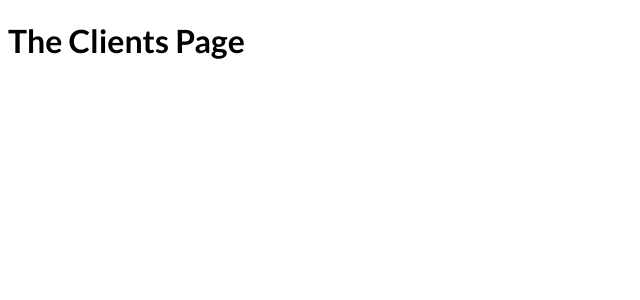
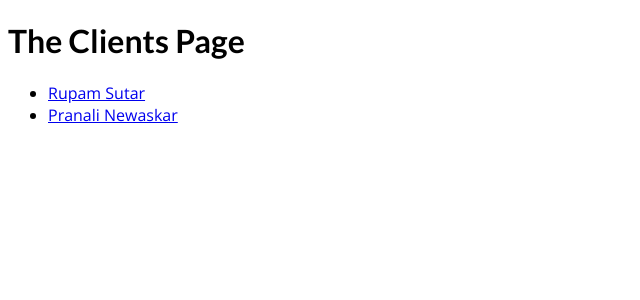
Before and after one commit to rupamsutar/NextJS-first-setup, a Next.js app: page /clients in a window 1280 px wide. Shown: the top 300 px of the page, without its empty margins (0-640 px from the left). Built offline with nearby package versions, Linux system fonts and the light colour scheme.

Commit message:
Navigating to dynamic routes

```diff
--- a/pages/clients/index.js
+++ b/pages/clients/index.js
@@ -1,11 +1,32 @@
-import React from 'react'
+import React from "react";
+import Link from "next/link";
+
+const clients = [
+  {
+    id: "Rupam",
+    name: "Rupam Sutar",
+  },
+  {
+    id: "Pranali",
+    name: "Pranali Newaskar",
+  },
+];
 
 const Clients = () => {
   return (
     <div>
-        <h1>The Clients Page</h1>
+      <h1>The Clients Page</h1>
+      <ul>
+        {clients.map((client) => (
+          <li>
+            <Link key={client.id} href={`/clients/${client.id}`}>
+              {client.name}
+            </Link>
+          </li>
+        ))}
+      </ul>
     </div>
-  )
-}
+  );
+};
 
-export default Clients
+export default Clients;
```
Also changed, not shown: pages/clients/[clientsID]/index.js (added, +14 -0 lines), pages/index.js (+18 -6 lines).
